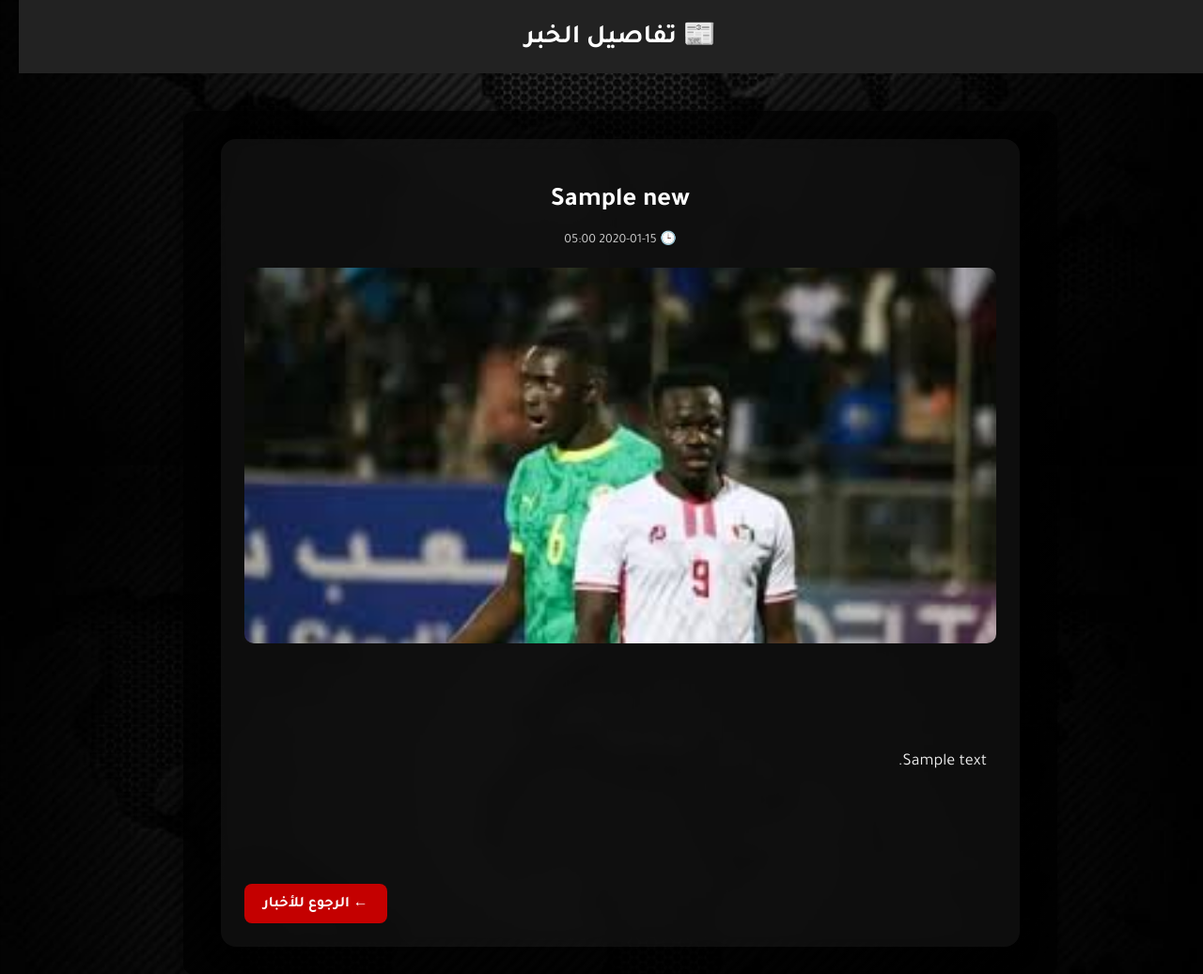
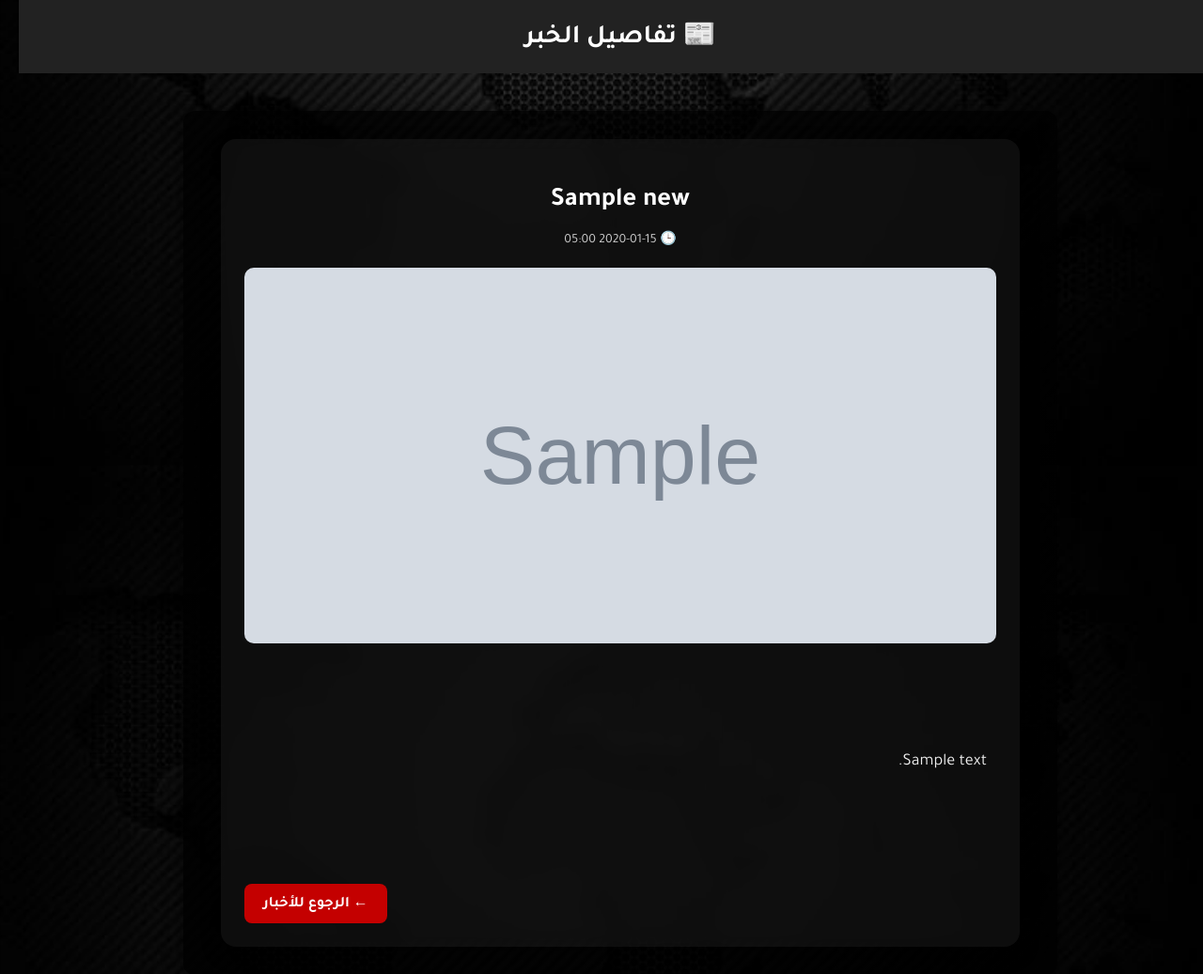
Before and after one commit to mogahedahmed/SudaneseCommunityLondon, a Django app: page /news/detail/1/ in a window 1280 px wide. Shown: the part 305-1342 px from the top of the page at 94% size. Run offline with Django 5.2, Linux system fonts and the light colour scheme; tables that the repository leaves empty hold one stand-in row (values such as "Sample post"); grey boxes marked "Sample" are stand-in pictures.

Commit message:
تحديثات على الستايل والنماذج

```diff
--- a/news/templates/news/news_detail.html
+++ b/news/templates/news/news_detail.html
@@ -17,7 +17,7 @@
 
         <!-- الصورة إذا توفرت -->
         {% if news.image %}
-        <img src="{% static 'main/images/news/download.jpg' %}" alt="صورة الخبر" class="news-detail-img">
+        <img src="{{ news.image.url }}" alt="صورة الخبر" class="news-detail-img">
         {% endif %}
 
         <!-- محتوى الخبر -->
```
